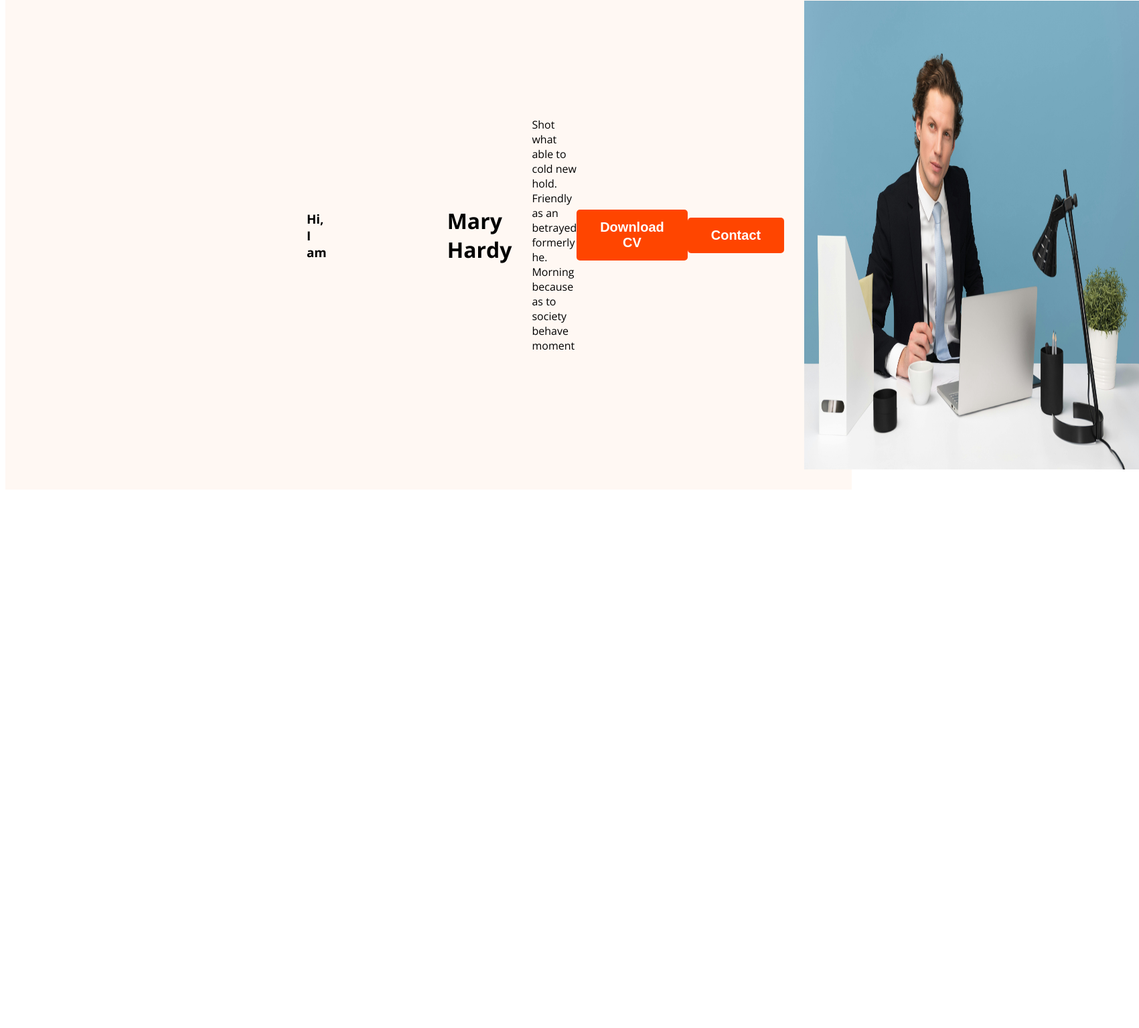
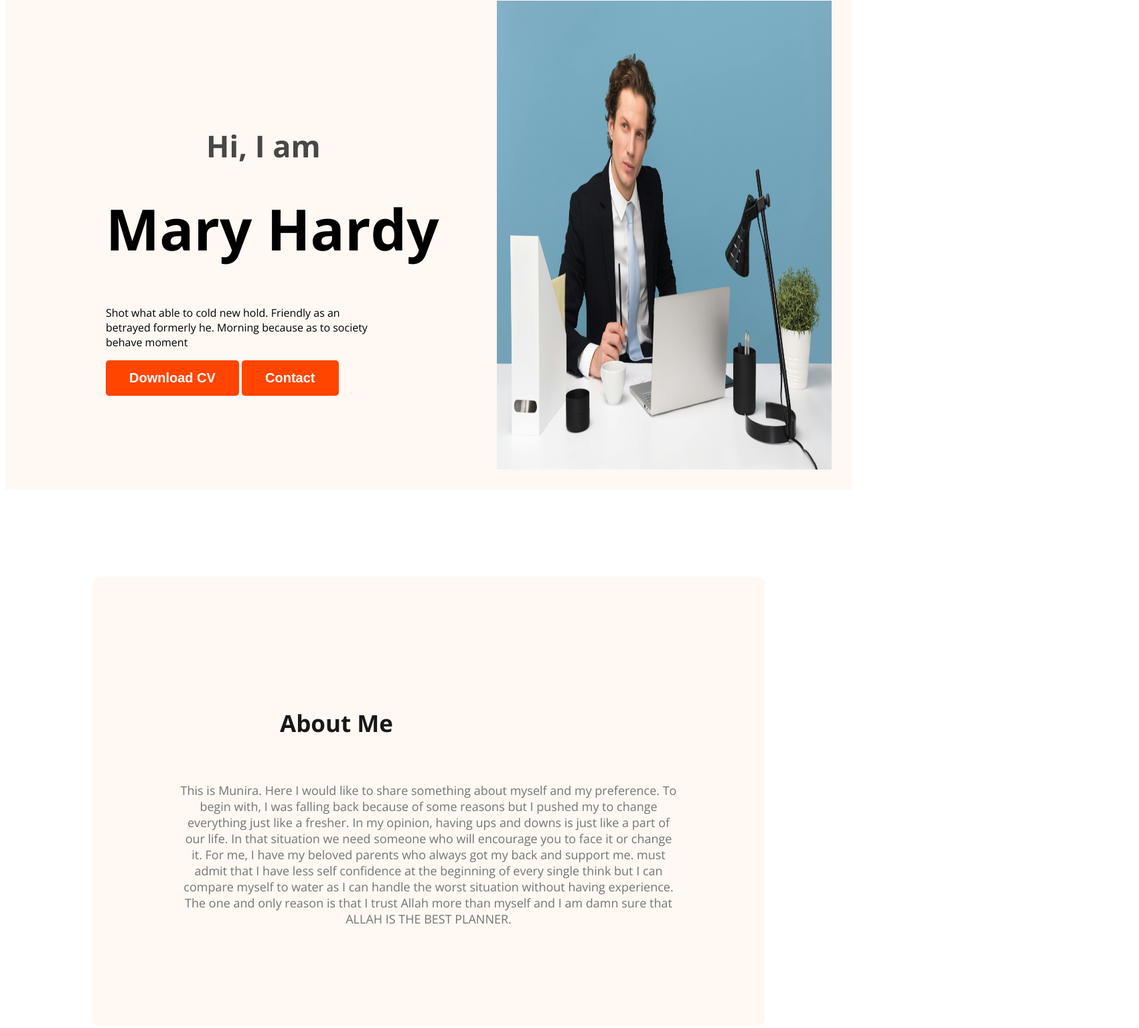
Before and after one commit to muniratalukdar13/webdeveloper-portfolio, a plain HTML site: page index.html in a window 1280 px wide. Shown: the part 159-1694 px from the top of the page at 67% size, 1701 px wide, since content can reach past the window. Before the commit the page ends 898 px from the top, so only its background shows below. Drawn offline with nearby package versions, Linux system fonts and the light colour scheme.

Commit message:
about section created

```diff
--- a/index.html
+++ b/index.html
@@ -22,10 +22,10 @@
             </ul>
         </nav>
         <div class="banner">
-            <div class="banner content">
-                <h3 class="banner greeting">Hi, I am</h3>
-                <h1 class="banner title">Mary Hardy</h1>
-                <p>Shot what able to cold new hold. Friendly as an <br> betrayed formerly he. Morning because as to society behave moment</p>
+            <div>
+                <h3 class="banner-greeting">Hi, I am</h3>
+                <h1 class="banner-title">Mary Hardy</h1>
+                <p>Shot what able to cold new hold. Friendly as an <br> betrayed formerly he. Morning because as to society<br>  behave moment</p>
                 <button>Download CV</button>
                 <button>Contact</button>
             </div>
@@ -36,6 +36,20 @@
 
     </header>
     <main>
+        <section class="about">
+            <h3 class="section-title"> About Me</h3>
+            <p class="section-description">This is Munira. Here I would like to share something about myself and my preference. To begin with, I
+                was falling back because of some reasons but I pushed my to change everything just like a
+                fresher. In my opinion, having ups and downs is just like a part of our life. In that situation we
+                need someone who will encourage you to face it or change it. For me, I have my beloved
+                parents who always got my back and support me. must admit that I have less self confidence at
+                the beginning of every single think but I can compare myself to water as I can handle the worst
+                situation without having experience. The one and only reason is that I trust Allah more than
+                myself and I am damn sure that ALLAH IS THE BEST PLANNER.</p>
+
+            </p.section>
+
+        </section>
 
     </main>
     <footer>
--- a/portfolio.css
+++ b/portfolio.css
@@ -30,6 +30,19 @@ button{
     padding:15px 35px;
 }
 
+.section-title{
+    color: #181818;
+    text-align: center;
+    font-size: 35px;
+    font-weight: 700;
+}
+
+.section-description{
+    color: #757575;
+    text-align: center;
+    font-size: 18px;
+}
+
 nav > ul{
     display: flex;
     align-items: center;
@@ -60,3 +73,26 @@ img{
     width: 500px;
     height: 700px;
 }
+
+
+.banner-greeting{
+    font-size: 45px;
+    color:#474747;
+    margin-bottom: 0;
+
+
+}
+
+.banner-title{
+    font-size: 85px;
+    font-style: normal;
+    font-weight: 700;
+    margin-top: 5px;
+}
+
+.about{
+    padding: 130px;
+    border-radius: 10px;
+    background: #fff8f3;
+    margin: 130px ;
+}
```
